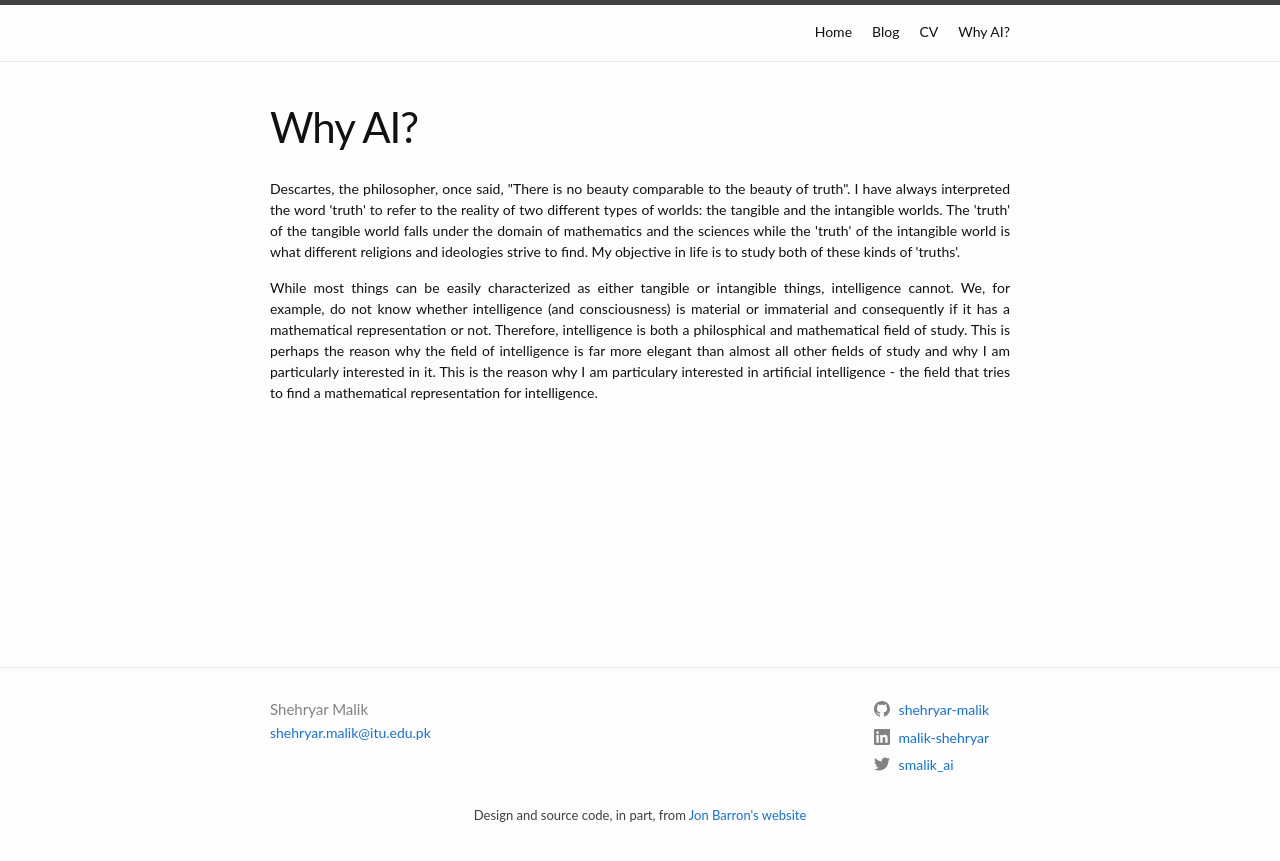
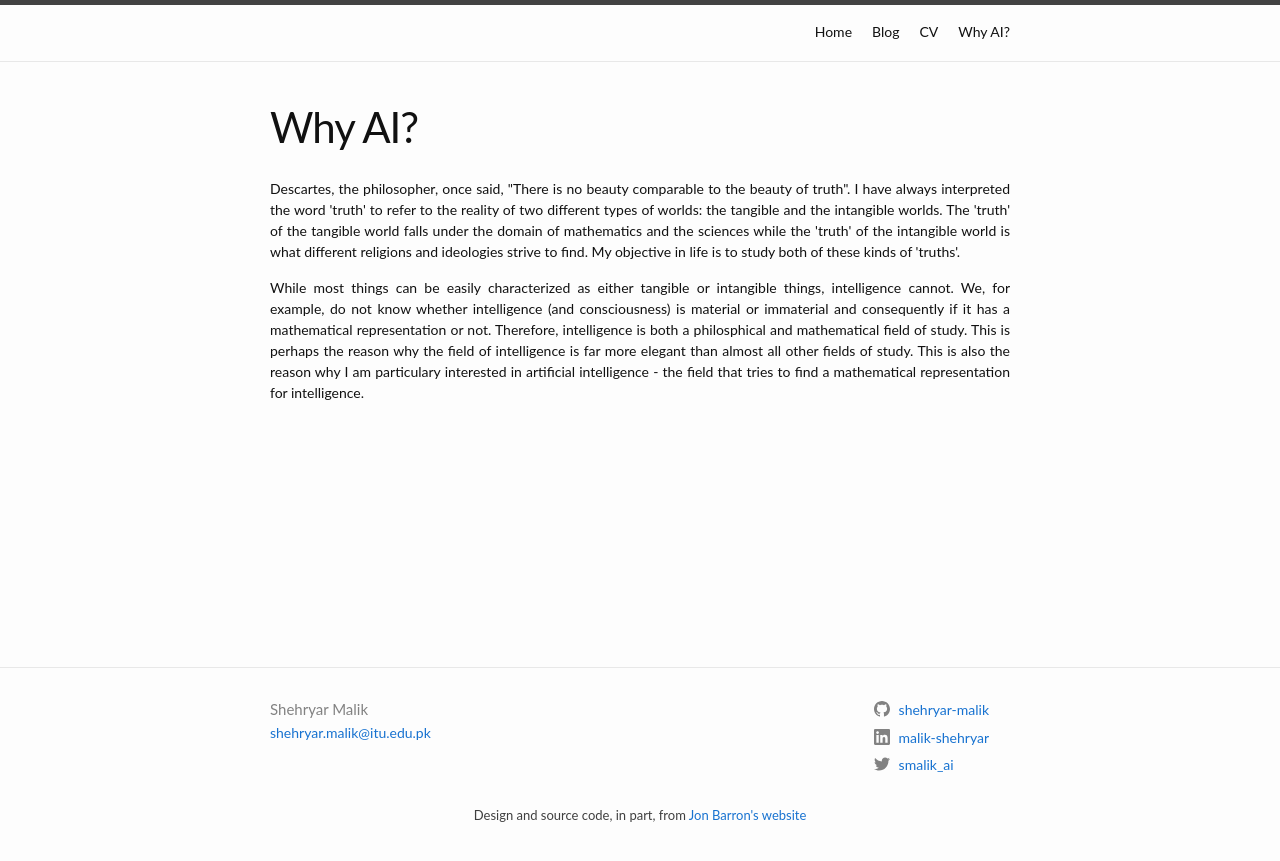
Before and after one commit to shehryar-malik/shehryar-malik.github.io, a Jekyll site: the page built from about.md, in a window 1280 px wide. Shown: the top 861 px of the page. Built offline with Jekyll 4.4.1, drawn with Linux system fonts in a browser that asks for light colours.

Commit message:
update about

```diff
--- a/about.md
+++ b/about.md
@@ -7,5 +7,5 @@ permalink: /about/
 <div style="text-align: justify">
 <p>Descartes, the philosopher, once said, "There is no beauty comparable to the beauty of truth". I have always interpreted the word 'truth' to refer to the reality of two different types of worlds: the tangible and the intangible worlds. The 'truth' of the tangible world falls under the domain of mathematics and the sciences while the 'truth' of the intangible world is what different religions and ideologies strive to find. My objective in life is to study both of these kinds of 'truths'.</p>
 
-<p>While most things can be easily characterized as either tangible or intangible things, intelligence cannot. We, for example, do not know whether intelligence (and consciousness) is material or immaterial and consequently if it has a mathematical representation or not. Therefore, intelligence is both a philosphical and mathematical field of study. This is perhaps the reason why the field of intelligence is far more elegant than almost all other fields of study and why I am particularly interested in it. This is the reason why I am particulary interested in artificial intelligence - the field that tries to find a mathematical representation for intelligence.</p>
+<p>While most things can be easily characterized as either tangible or intangible things, intelligence cannot. We, for example, do not know whether intelligence (and consciousness) is material or immaterial and consequently if it has a mathematical representation or not. Therefore, intelligence is both a philosphical and mathematical field of study. This is perhaps the reason why the field of intelligence is far more elegant than almost all other fields of study. This is also the reason why I am particulary interested in artificial intelligence - the field that tries to find a mathematical representation for intelligence.</p>
 </div>
```
